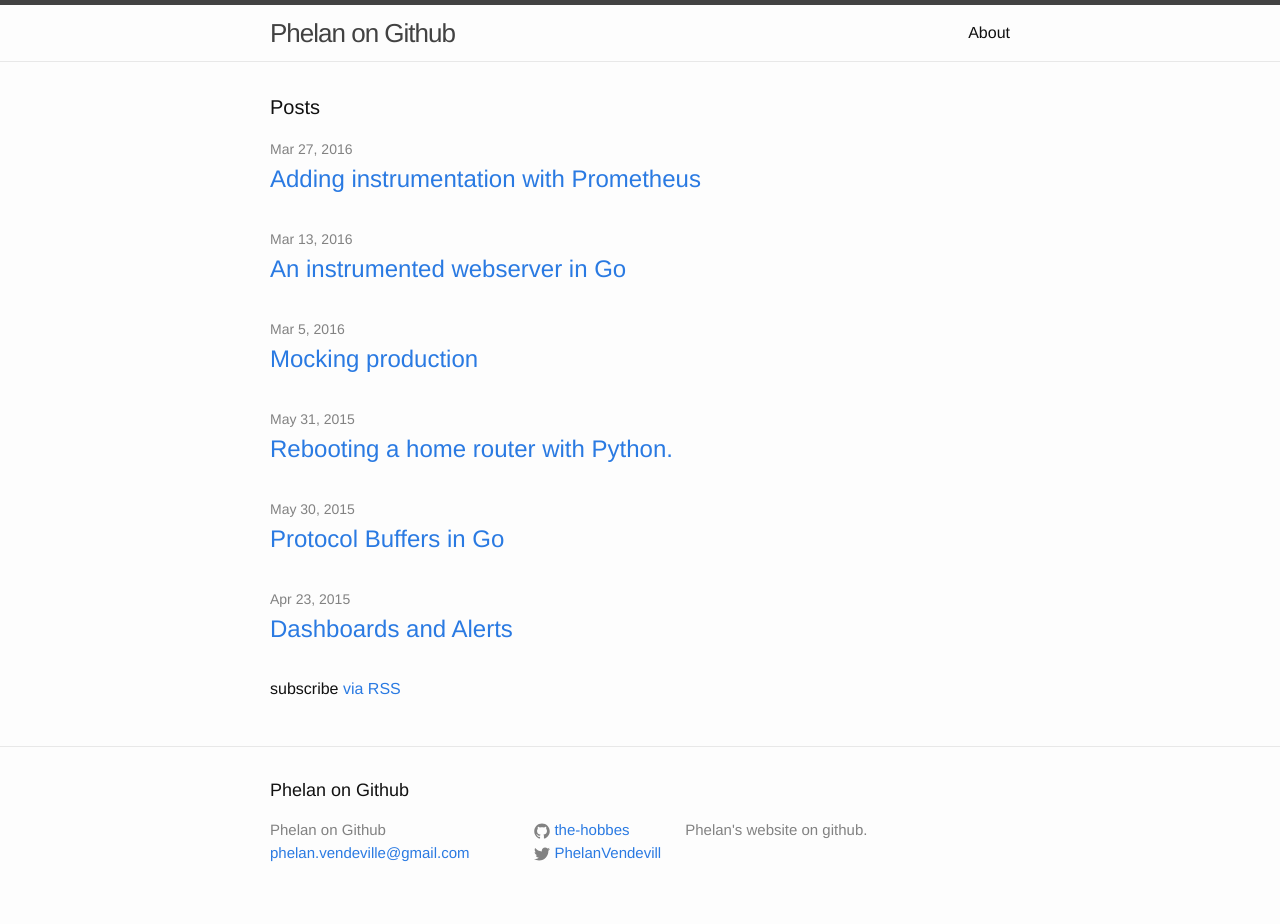
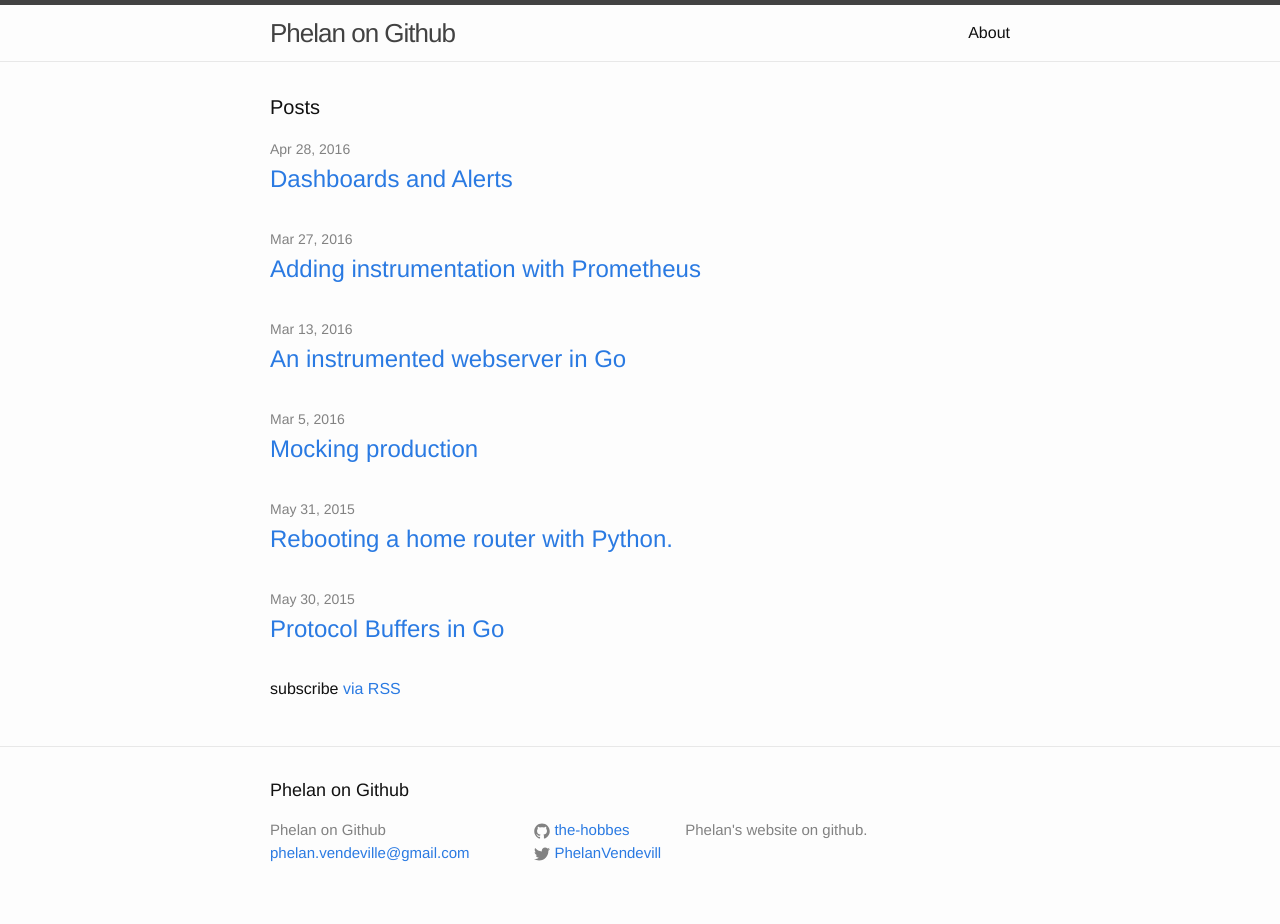
Before and after one commit to the-hobbes/the-hobbes.github.io, a Jekyll site: the page built from index.html, in a window 1280 px wide. Built offline with Jekyll 4.4.1, drawn with Linux system fonts in a browser that asks for light colours.

Commit message:
fix name and date of dashboard post

```diff
--- a/_posts/2016-04-23-dashboards-and-alerts.markdown
+++ b/_posts/2016-04-28-dashboards-and-alerts.markdown
@@ -1,7 +1,7 @@
 ---
 layout: post
 title:  "Dashboards and Alerts"
-date:   2015-04-23 09:43:11
+date:   2016-04-28 08:07:11
 categories: update prometheus monitoring dashboard alert
 ---
 
```
